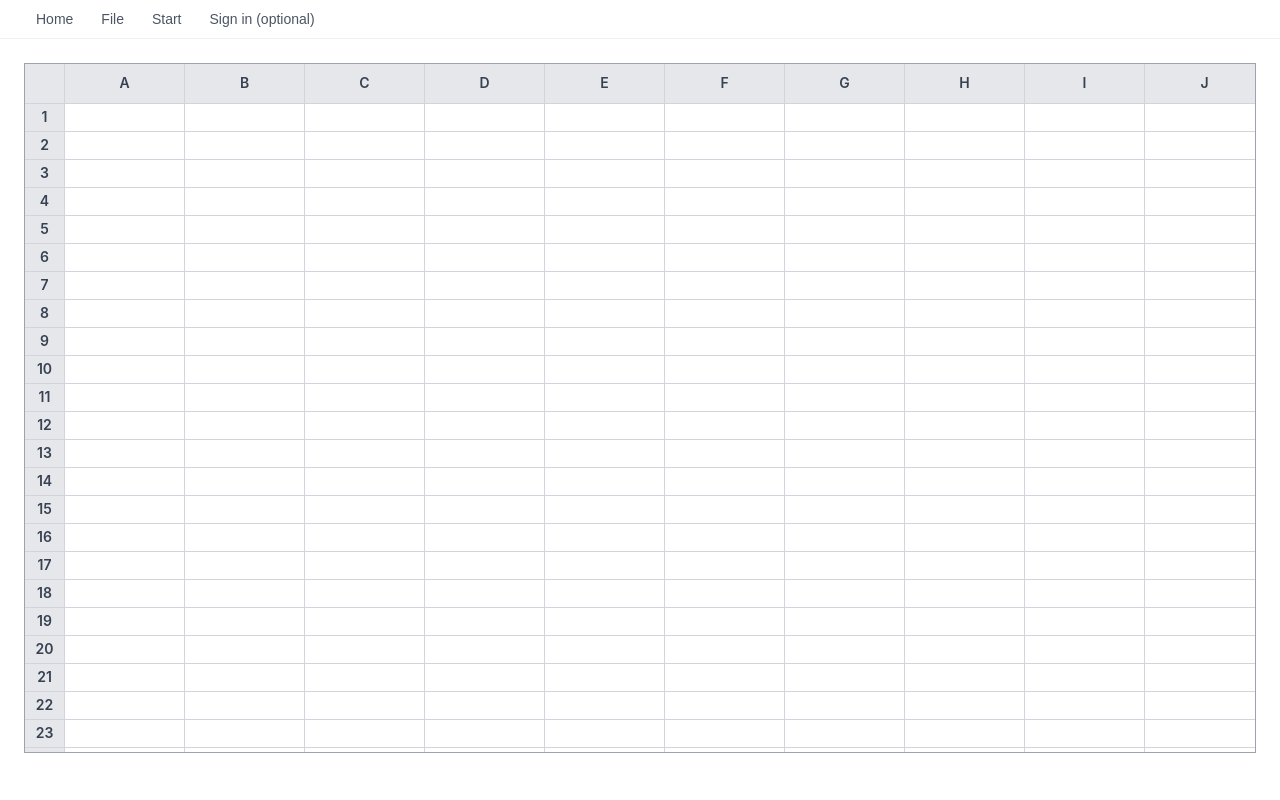
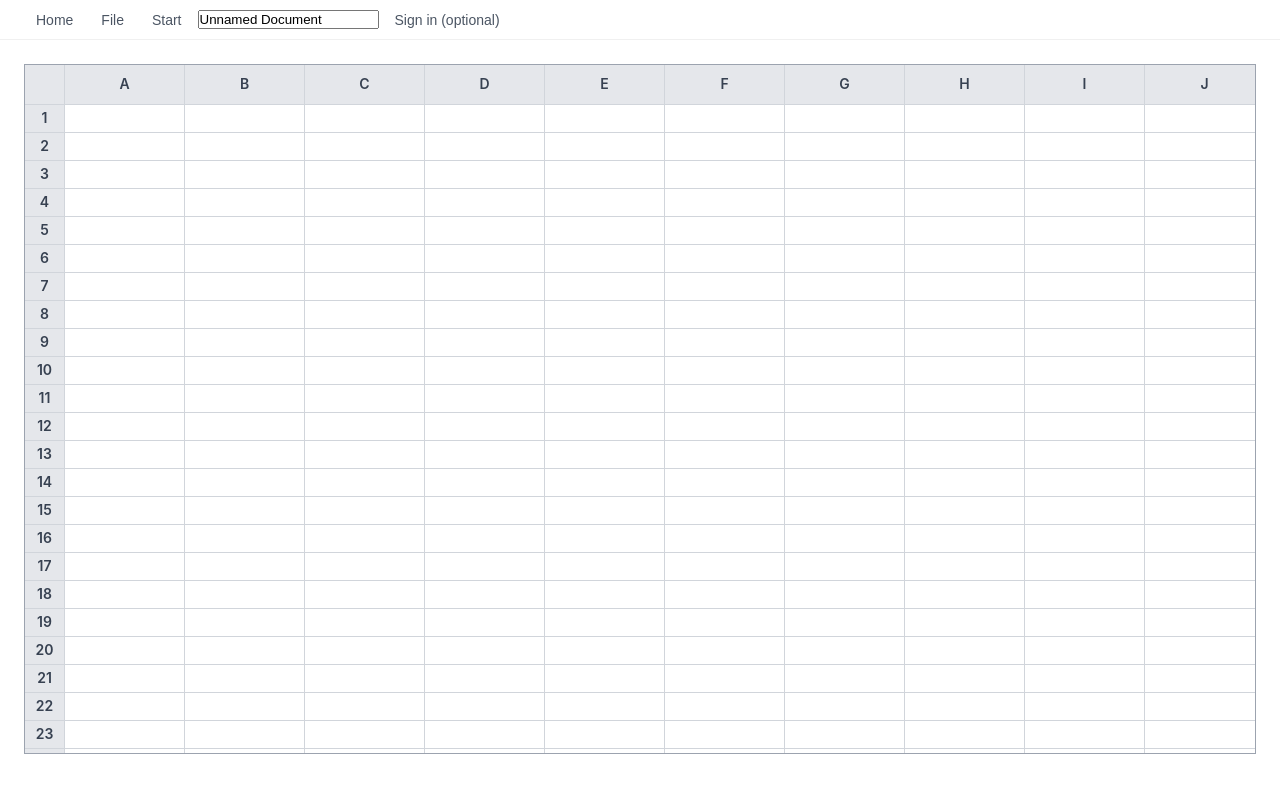
Before and after one commit to MasterX185/VeraOffice, a plain HTML site: page app/sheets/sheets.html in a window 1280 px wide. Drawn offline with nearby package versions, Linux system fonts and the light colour scheme.

Commit message:
added document title to sheets

```diff
--- a/app/sheets/sheets.html
+++ b/app/sheets/sheets.html
@@ -1,5 +1,6 @@
 <!doctype html>
 <html lang="en">
+
 <head>
   <meta charset="UTF-8" />
   <meta name="viewport" content="width=device-width, initial-scale=1.0" />
@@ -13,6 +14,7 @@
   <script src="../../auth.js" defer></script>
   <script src="sheets.js" defer></script>
 </head>
+
 <body>
   <header class="header-container">
     <nav class="navbar">
@@ -20,6 +22,7 @@
         <li><a id="home-btn-text" href="../app.html">Home</a></li>
         <li><a id="file-btn-text">File</a></li>
         <li><a id="start-btn-text">Start</a></li>
+        <li><input type="text" value="Unnamed Document" id="document-title-input"></li>
         <li>
           <a href="../../login.html" data-auth-link>Sign in (optional)</a>
         </li>
@@ -39,13 +42,7 @@
       <span id="clipboard-status" role="status" aria-live="polite"></span>
       <div class="toolbar-separator"></div>
       <div class="size-combobox">
-          <input
-            type="text"
-            id="font-size-input"
-            list="size-options"
-            value="16px"
-            placeholder="16px"
-          />
+        <input type="text" id="font-size-input" list="size-options" value="16px" placeholder="16px" />
         <datalist id="size-options">
           <option value="12px"></option>
           <option value="14px"></option>
@@ -59,4 +56,5 @@
   </header>
   <div id="spreadsheet" class="spreadsheet-container"></div>
 </body>
+
 </html>
```
Lines whose indentation alone changed are shown as unchanged.
